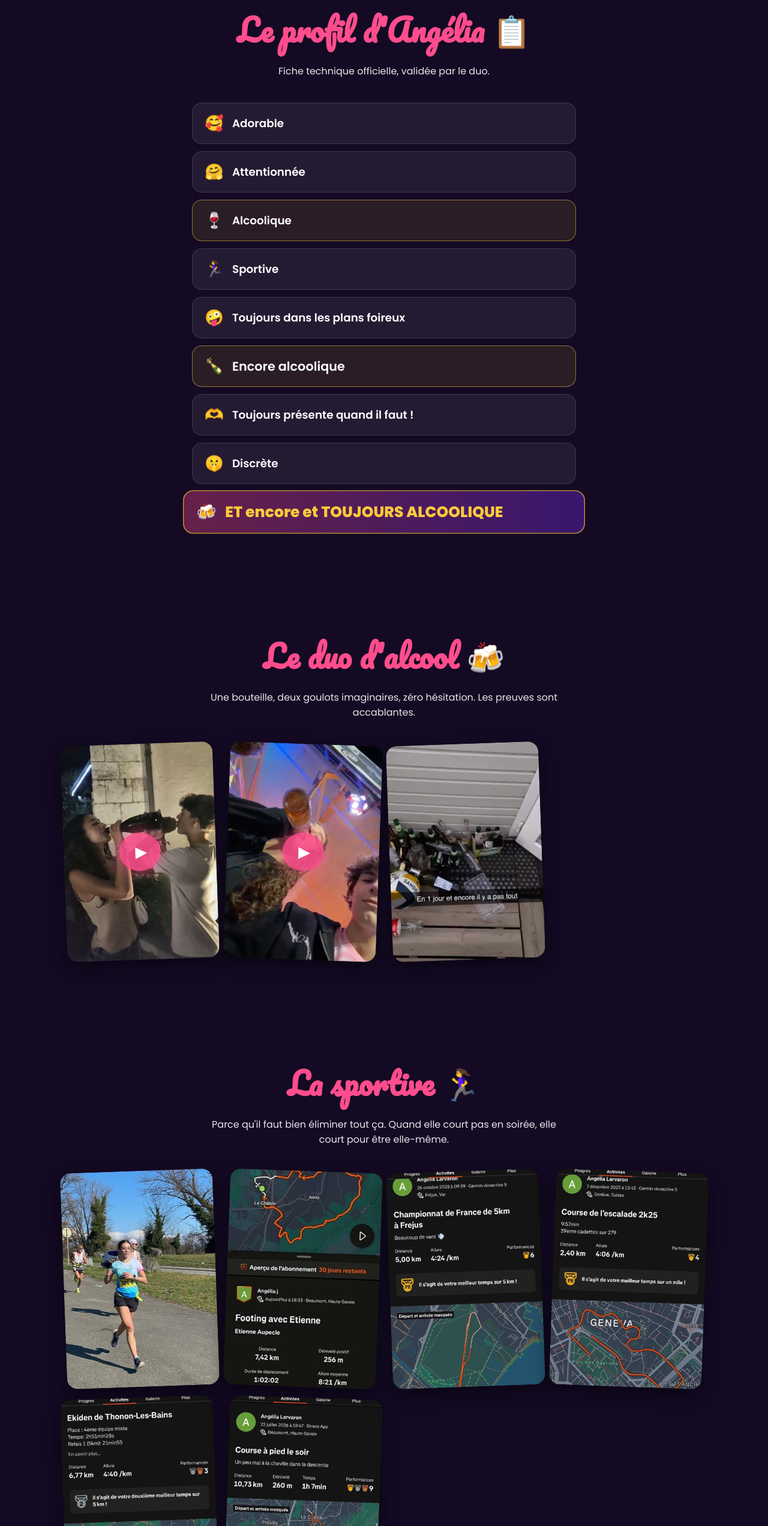
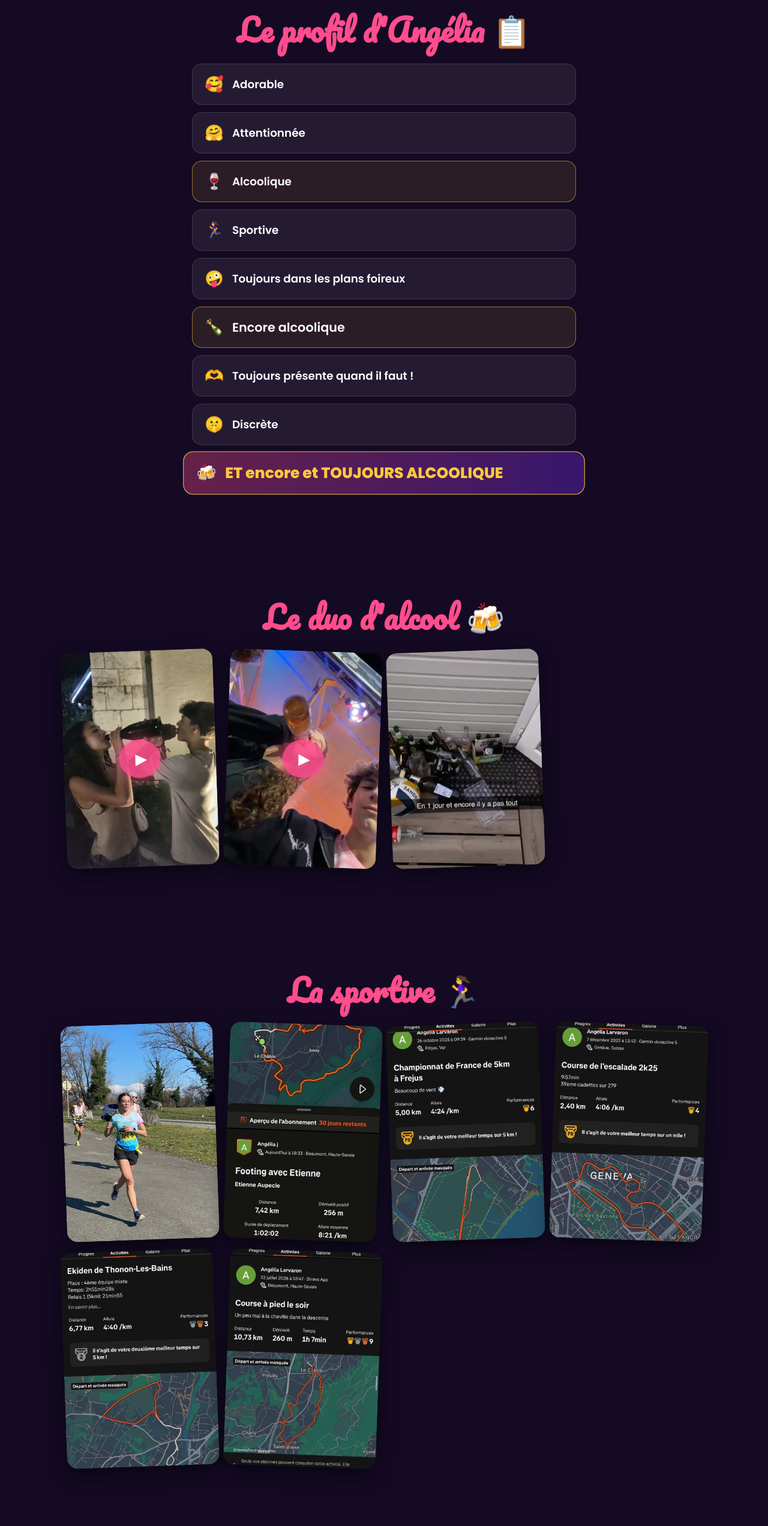
Before and after one commit to kuretaya/anniversaire-angelia, a plain HTML site: page index.html in a window 1280 px wide. Shown: the part 876-3420 px from the top of the page at 60% size. Drawn offline with Linux system fonts and the light colour scheme.

Commit message:
Suppression des sous-titres des sections
Co-Authored-By: Claude Opus 5.5 <noreply@anthropic.com>

```diff
--- a/index.html
+++ b/index.html
@@ -207,7 +207,6 @@
   <!-- PROFIL -->
   <section id="profil">
     <h2>Le profil d'Angélia 📋</h2>
-    <p class="intro">Fiche technique officielle, validée par le duo.</p>
     <ul class="profil">
       <li><span class="emoji">🥰</span>Adorable</li>
       <li><span class="emoji">🤗</span>Attentionnée</li>
@@ -224,7 +223,6 @@
   <!-- LE DUO D'ALCOOL -->
   <section id="duo">
     <h2>Le duo d'alcool 🍻</h2>
-    <p class="intro">Une bouteille, deux goulots imaginaires, zéro hésitation. Les preuves sont accablantes.</p>
     <div class="galerie">
       <div class="photo video" data-video="videos/duo-bouteille.mp4"><img src="images/duo-bouteille.jpg" alt="Le duo qui partage une bouteille"></div>
       <div class="photo video" data-video="videos/fete-cul-sec.mp4"><img src="images/fete-cul-sec.jpg" alt="Angélia qui boit en soirée"></div>
@@ -235,7 +233,6 @@
   <!-- SPORT -->
   <section id="sport">
     <h2>La sportive 🏃‍♀️</h2>
-    <p class="intro">Parce qu'il faut bien éliminer tout ça. Quand elle court pas en soirée, elle court pour être elle-même.</p>
     <div class="galerie">
       <div class="photo"><img src="images/course.jpg" alt="Angélia en pleine course"></div>
       <div class="photo"><img src="images/footing.jpg" alt="Capture du footing"></div>
@@ -249,7 +246,6 @@
   <!-- SORTIES -->
   <section id="sorties">
     <h2>Les sorties 🪩</h2>
-    <p class="intro">Fêtes foraines, soirées, rues de nuit : toujours partante, toujours la dernière à rentrer.</p>
     <div class="galerie">
       <div class="photo"><img src="images/selfie-langue.jpg" alt="Selfie avec la langue tirée"></div>
       <div class="photo"><img src="images/selfie-fete.jpg" alt="Selfie à la fête foraine"></div>
```
